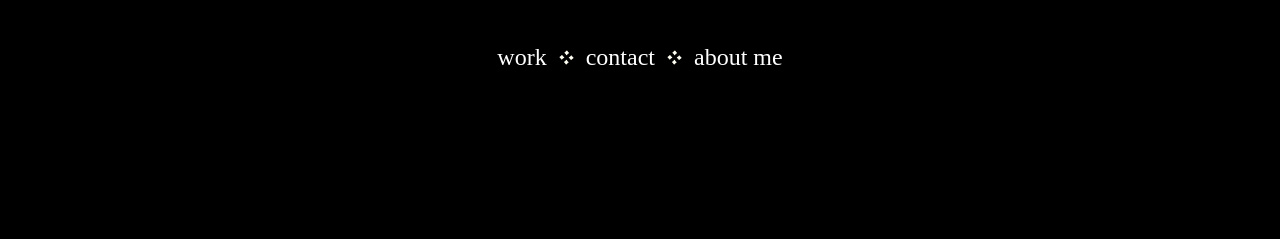
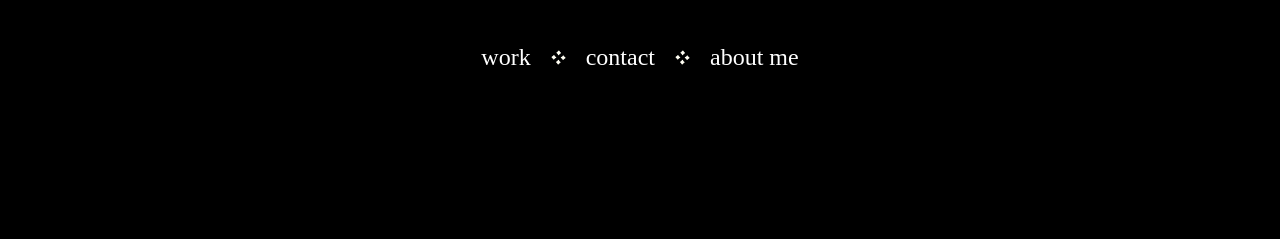
Before and after one commit to oblionC/saniya-portfolio, a Jekyll site: the page built from index.markdown, in a window 1280 px wide. Shown: the top 239 px of the page. Built offline with Jekyll 4.4.1, drawn with Linux system fonts in a browser that asks for light colours; some web fonts are replaced.

Commit message:
Add more spacing in navbar

```diff
--- a/_includes/navbar.html
+++ b/_includes/navbar.html
@@ -3,13 +3,13 @@
         <div class="select-none">
             work
         </div>
-        <div class="h-full w-[15px] aspect-square mx-3">
+        <div class="h-full w-[15px] aspect-square mx-5">
             <img src="assets/images/dot_pixelated.png" />
         </div>
         <div class="font-[Instrument_Serif]">
             contact
         </div>
-        <div class="h-full w-[15px] aspect-square mx-3">
+        <div class="h-full w-[15px] aspect-square mx-5">
             <img src="assets/images/dot_pixelated.png" />
         </div>
         <div class="select-none">
```
